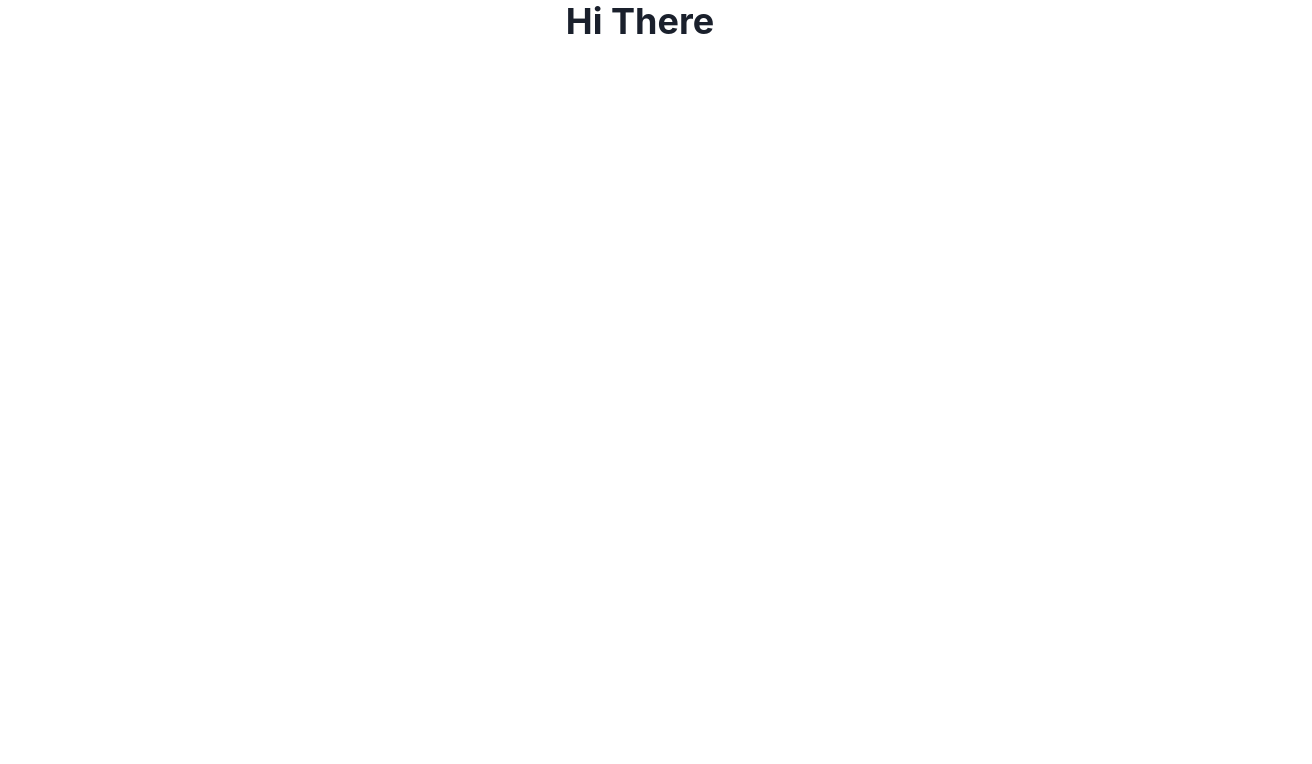
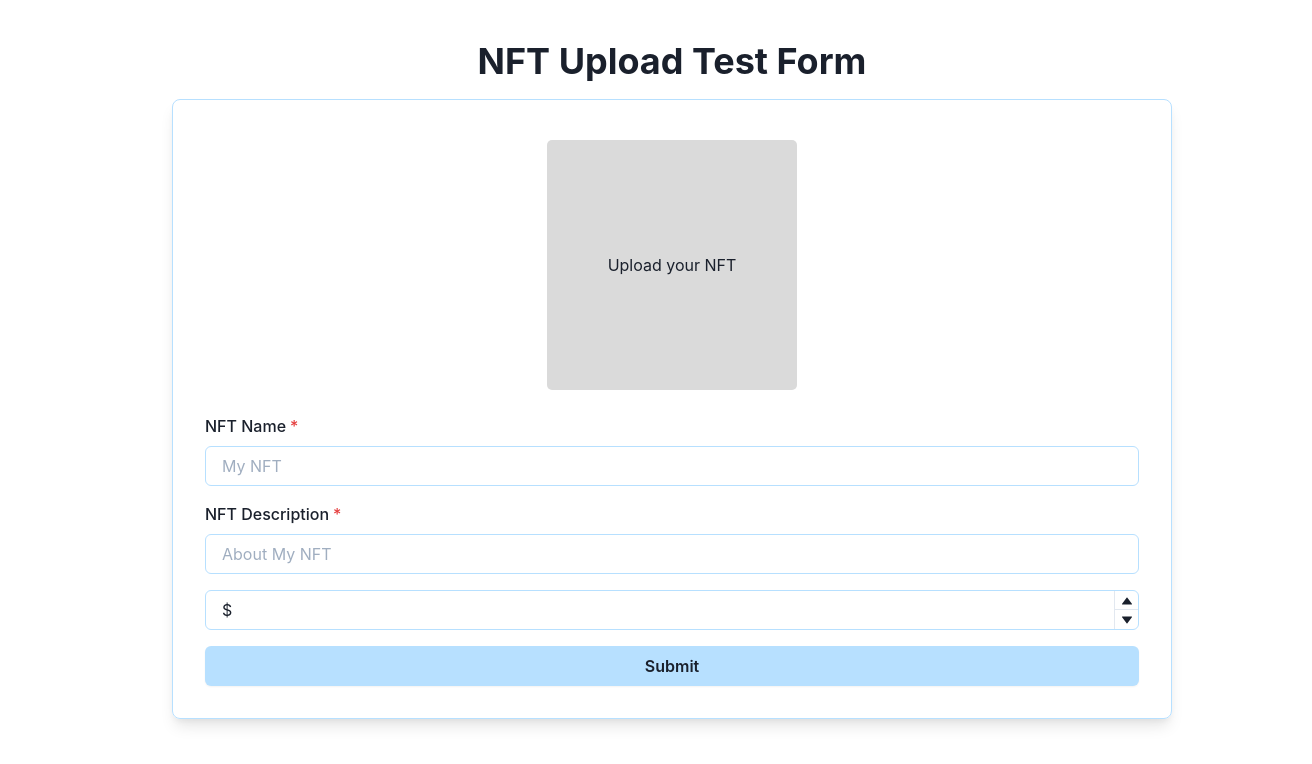
Before and after one commit to alorber/Cooper-NFT, a React (Create React App) app in the folder frontend/: page /sell in a window 1280 px wide. Shown: the top 764 px of the page, 1312 px wide, since content can reach past the window. Built offline with nearby package versions, Linux system fonts and the light colour scheme.

Commit message:
Adds Test Upload Form

```diff
--- a/frontend/src/components/App/App.tsx
+++ b/frontend/src/components/App/App.tsx
@@ -1,4 +1,3 @@
-import logo from './logo.svg';
 import React from 'react';
 import SellPageLayout from '../layouts/SellPageLayout/SellPageLayout';
 import { BrowserRouter, Route, Routes } from 'react-router-dom';
@@ -11,7 +10,7 @@ const App = () => {
     <BrowserRouter>
       <Stack className='App' h={'100%'}>
         <Routes>
-          <Route path='/' element={<></>} />
+          <Route path='/' element={<>hi</>} />
           <Route path='/sell' element={<SellPageLayout />} />
         </Routes>
       </Stack>
--- a/frontend/src/components/layouts/SellPageLayout/SellPageLayout.tsx
+++ b/frontend/src/components/layouts/SellPageLayout/SellPageLayout.tsx
@@ -1,5 +1,5 @@
-import { Heading } from '@chakra-ui/react';
 import React from 'react';
+import UploadForm from '../../ui/UploadForm/UploadForm';
 
 type SellPageLayoutProps = {
 
@@ -8,7 +8,7 @@ type SellPageLayoutProps = {
 const SellPageLayout = ({}: SellPageLayoutProps) => {
 
     return (
-        <Heading>Hi There</Heading>
+       <UploadForm />
     );
 }
 
--- /dev/null
+++ b/frontend/src/components/ui/FileUploader/FileUploader.tsx
@@ -0,0 +1,44 @@
+import React, { useCallback, useState } from 'react';
+import { Flex, Spinner, Text } from '@chakra-ui/react';
+import { useDropzone } from 'react-dropzone';
+
+type FileUploaderProps = {
+
+};
+
+const FileUploader = ({}: FileUploaderProps) => {
+    const [isLoading, setIsLoading] = useState(false);
+
+    // Set up Dropzone
+    const onDrop = useCallback((acceptedFiles) => {
+        const file = acceptedFiles?.[0];
+
+        if(!file) {
+            return;
+        }
+
+        try {
+            console.log(file);
+            const file_url =URL.createObjectURL(file);
+        } catch(err) {
+            console.log(err);
+        }
+
+    }, []);
+    const {getRootProps, getInputProps} = useDropzone({onDrop, maxFiles:1});
+
+    return (
+        <Flex bg="#dadada" w={250} h={250} justify="center" align="center"
+            p={50} m={2} borderRadius={5} textAlign="center" {...getRootProps()}>
+            <input {...getInputProps()} />
+                {isLoading ? (
+                    <Spinner size={'lg'} />
+                ) : (
+                    <Text>Upload your NFT</Text>
+                )}
+
+        </Flex>
+    );
+}
+
+export default FileUploader;
--- /dev/null
+++ b/frontend/src/components/ui/StyledFormFields/StyledFormFields.tsx
@@ -0,0 +1,111 @@
+import React from 'react';
+import {
+    Alert,
+    AlertDescription,
+    AlertIcon,
+    Box,
+    Button,
+    FormControl,
+    FormLabel,
+    Input,
+    NumberDecrementStepper,
+    NumberIncrementStepper,
+    NumberInput,
+    NumberInputField,
+    NumberInputStepper,
+    } from '@chakra-ui/react';
+
+// Text Input
+export type FormTextInputProps = {
+    value: string,
+    onChange: (v: string) => void,
+    label: string,
+    type: string,
+    placeholder: string,
+    ariaLabel: string
+}
+
+export const FormTextInput = ({value, onChange, label, type, placeholder, ariaLabel}: FormTextInputProps) => {
+    return (
+        <FormControl isRequired>
+            <FormLabel>{label}</FormLabel>
+            <Input type={type} placeholder={placeholder} value={value}
+                aria-label={ariaLabel}  borderColor="#b7e0ff" _hover={{borderColor: "#2395FF"}}
+                onChange={e => onChange(e.currentTarget.value)} focusBorderColor="#2395ff"/>
+        </FormControl>
+    );
+}
+
+// Number Input
+export type FormNumberInputProps = {
+    value: number | null,
+    onChange: (v: number) => void,
+    label: string,
+}
+
+export const FormNumberInput = ({value, onChange, label}: FormNumberInputProps) => {
+    const format = (val: number | string) => '$' + val;
+    const parse = (val: string) => Number(val.replace(/^\$/, ''));
+
+    return (
+        <NumberInput onChange={(val) => {onChange(parse(val))}} value={format(value ?? '')} min={0.01} isRequired={true}
+                borderColor="#b7e0ff" _hover={{borderColor: "#2395FF"}} focusBorderColor="#2395ff" precision={2} step={0.01}>
+            <NumberInputField />
+            <NumberInputStepper>
+                <NumberIncrementStepper />
+                <NumberDecrementStepper />
+            </NumberInputStepper>
+        </NumberInput>
+    );
+}
+
+// Submit Button
+export type FormSubmitButtonProps = {
+    isLoading: boolean,
+    label: string,
+    onClick?: () => void
+}
+
+export const FormSubmitButton = ({isLoading, label, onClick}: FormSubmitButtonProps) => {
+    return (
+        <Button width="full" type="submit" boxShadow='sm'
+                backgroundColor={"#b7e0ff"} _hover={{boxShadow: 'md'}}
+                _active={{boxShadow: 'lg'}} _focus={{outline: "none"}}
+                isLoading={isLoading} onClick={onClick} >
+            {label}
+        </Button>
+    );
+}
+
+// Error Message
+export type FormErrorMessageProps = {
+    error: string,
+    isLoggedIn?: boolean
+}
+export const FormErrorMessage = ({error, isLoggedIn = false}: FormErrorMessageProps) => {
+    return (
+      <Box my={4}>
+        <Alert status={'error'} borderRadius={4}>
+          <AlertIcon />
+          <AlertDescription>{error}</AlertDescription>
+        </Alert>
+      </Box>
+    );
+}
+
+// Success Message
+export type FormSuccessMessageProps = {
+    message: string,
+}
+
+export const FormSuccessMessage = ({message}: FormSuccessMessageProps) => {
+
+    return (
+        <Box my={4}>
+        <Alert status={'success'} borderRadius={4}>
+          <AlertIcon />
+          <AlertDescription>{message}</AlertDescription>
+        </Alert>
+      </Box>
+    );
+}
--- /dev/null
+++ b/frontend/src/components/ui/UploadForm/UploadForm.tsx
@@ -0,0 +1,81 @@
+import FileUploader from '../../ui/FileUploader/FileUploader';
+import React, { useState } from 'react';
+import {
+    Box,
+    Flex,
+    Heading,
+    Stack,
+    Text
+    } from '@chakra-ui/react';
+import {
+    FormErrorMessage,
+    FormNumberInput,
+    FormSubmitButton,
+    FormTextInput
+    } from '../../ui/StyledFormFields/StyledFormFields';
+
+type UploadFormProps = {
+
+};
+
+type formValuesType = {
+    name: string,
+    description: string,
+    price: number | null,
+    imgUrl: string | null
+}
+
+const UploadForm = ({}: UploadFormProps) => {
+    const [formValues, setFormValues] = useState<formValuesType>({name: '', description: '', price: null, imgUrl: null})
+    const [isLoading, setIsLoading] = useState(false);
+    const [error, setError] = useState<string | null>(null);
+
+    const clearForm = () => {setFormValues({name: '', description: '', price: null, imgUrl: null})}
+    const updateForm = (field: keyof typeof formValues, value: string | number | null) => {
+        setFormValues({...formValues, [field]: value});
+    };
+
+    const onSubmit = () => {
+
+    }
+
+    return (
+        <Stack w={'100%'} mx={8} mt={10}>
+            <Heading mb={4}>NFT Upload Test Form</Heading>
+            <Flex width="full" style={{margin: '0'}} h={'100%'} justifyContent="center">
+                <Box p={8} w={1000} h={'fit-content'} borderWidth={1} borderRadius={8}
+                        boxShadow="lg" borderColor="#b7e0ff ">
+                    <form onSubmit={e => {e.preventDefault(); onSubmit()}}>
+                        <Stack spacing={4}>
+                            {/* Error Message */}
+                            {error !== null && <FormErrorMessage error={error} /> }
+
+                            {/* NFT File Upload Field */}
+                            <Flex w='100%' justifyContent={'center'}>
+                                <FileUploader />
+                            </Flex>
+
+                            {/* Name Field */}
+                            <FormTextInput value={formValues.name} onChange={(val) => {updateForm('name', val)}}
+                                label={"NFT Name"} type={"text"} placeholder={"My NFT"} ariaLabel={"NFT_Name"} />
+
+                            {/* Description Field */}
+                            <FormTextInput value={formValues.name} onChange={(val) => {updateForm('description', val)}}
+                                label={"NFT Description"} type={"text"} placeholder={"About My NFT"} ariaLabel={"NFT_Description"} />
+
+                            {/* Price Field */}
+                            <FormNumberInput value={formValues.price} label={"Price"}
+                                onChange={(val) => {updateForm('price', val)}} />
+
+                            {/* Submit Button */}
+                            <FormSubmitButton isLoading={isLoading} label={"Submit"} />
+                        </Stack>
+                    </form>
+                </Box>
+            </Flex>
+
+        </Stack>
+    );
+}
+
+export default UploadForm;
```
